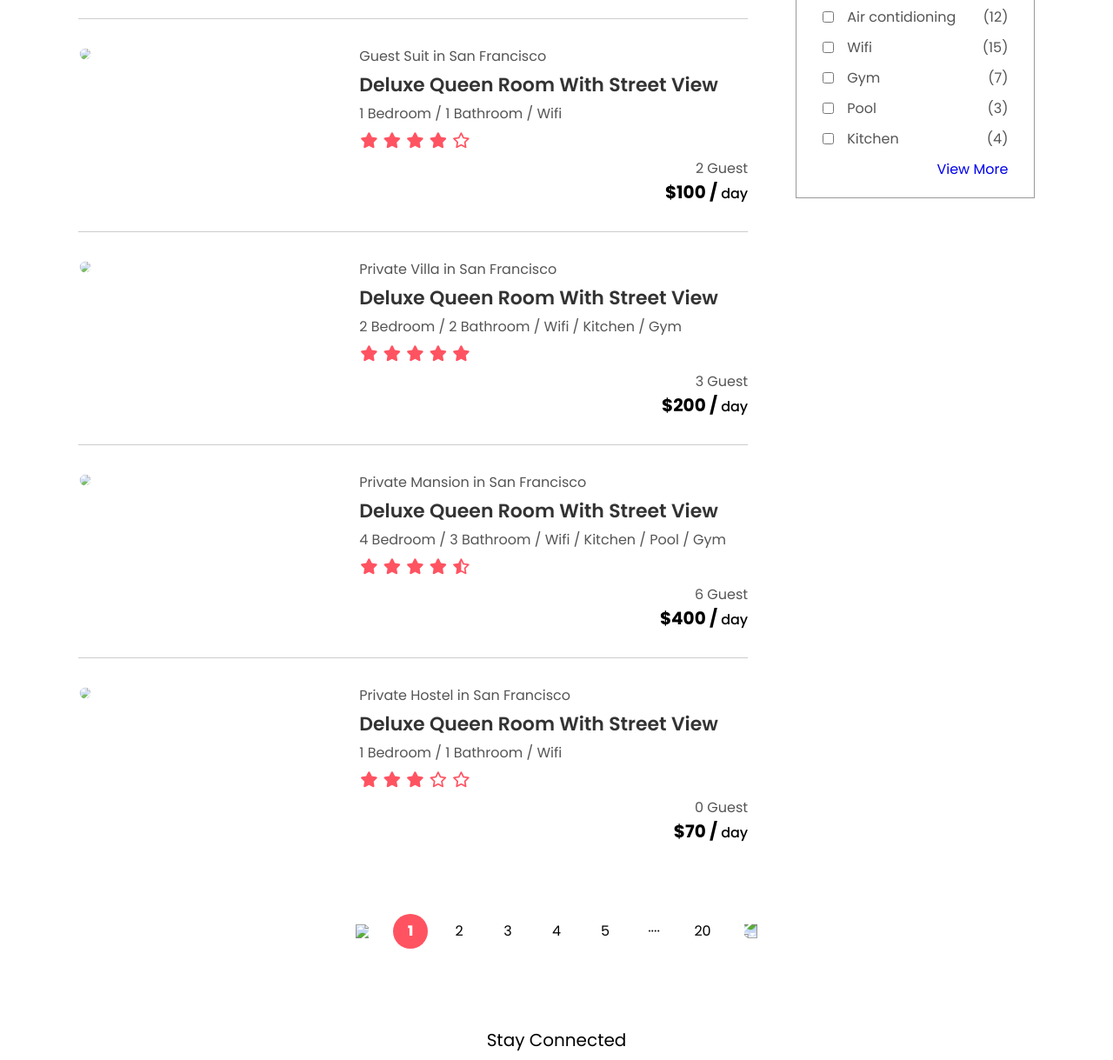
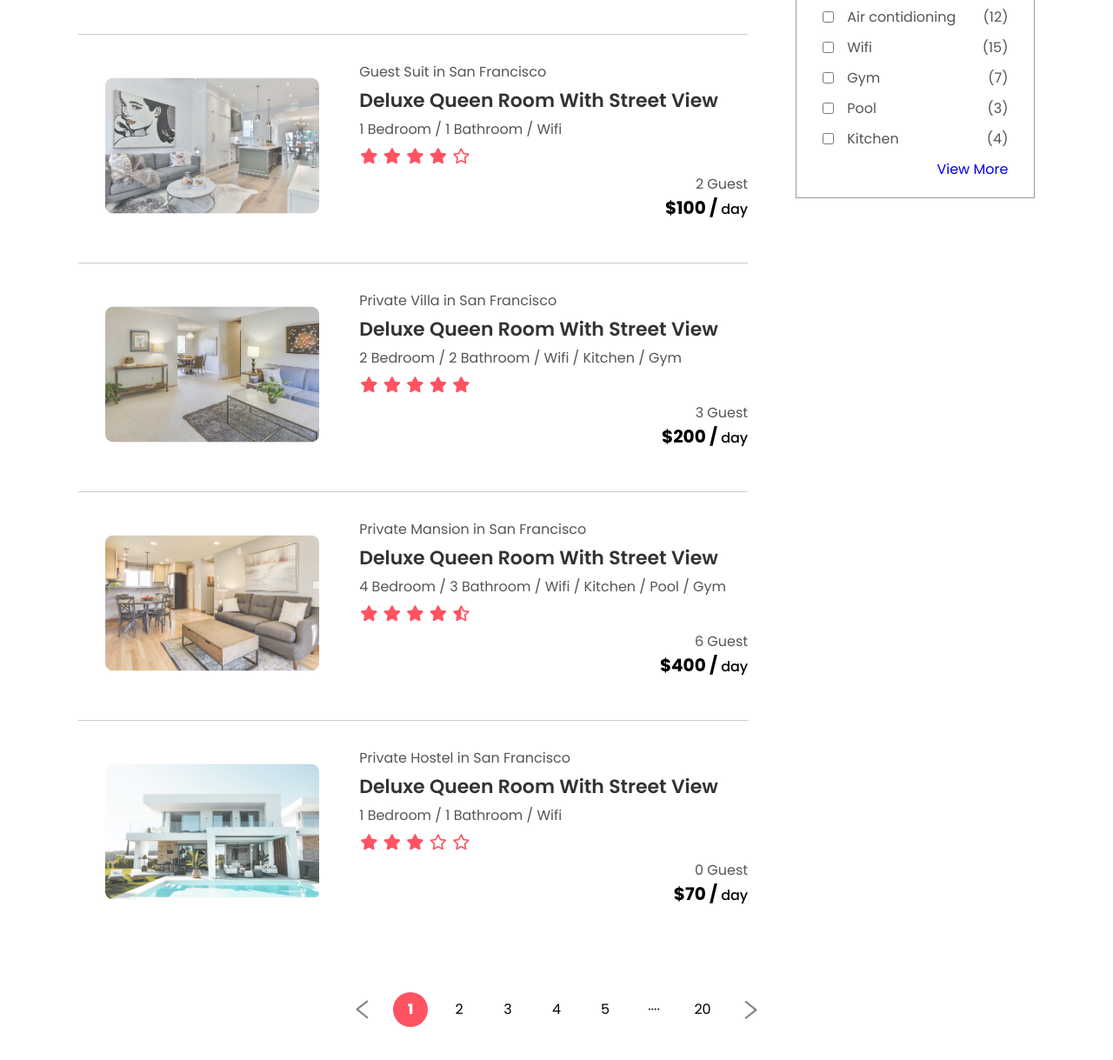
Before and after one commit to samsure13003/Staybnb-travel-website, a plain HTML site: page four.html in a window 1280 px wide. Shown: the part 462-1681 px from the top of the page at 87% size. Drawn offline with Linux system fonts and the light colour scheme.

Commit message:
Update four.html

```diff
--- a/four.html
+++ b/four.html
@@ -13,7 +13,7 @@
 </head>
 <body>
     <nav id="navBar" class="navbar-white">
-        <img src="staybnb/images/logo-red.png" class="logo">
+        <img src="logo-red.png" class="logo">
         <ul class="nav-links">
             <li><a href="#" class="active">Popular Places</a></li>
             <li><a href="#">Travel Outside</a></li>
@@ -29,7 +29,7 @@
                 <h1>Recommanded Places In San Francisco</h1>
                 <div class="house">
                     <div class="house-img">
-                        <img src="staybnb/images/image-s1.png">
+                        <img src="image-s1.png">
                     </div>
                     <div class="house-info">
                         <p>Private Villa in San Francisco</p>
@@ -48,7 +48,7 @@
                 </div>
                 <div class="house">
                     <div class="house-img">
-                        <img src="staybnb/images/image-s2.png">
+                        <img src="image-s2.png">
                     </div>
                     <div class="house-info">
                         <p>Guest Suit in San Francisco</p>
@@ -67,7 +67,7 @@
                 </div>
                 <div class="house">
                     <div class="house-img">
-                        <img src="staybnb/images/image-s3.png">
+                        <img src="image-s3.png">
                     </div>
                     <div class="house-info">
                         <p>Private Villa in San Francisco</p>
@@ -86,7 +86,7 @@
                 </div>
                 <div class="house">
                     <div class="house-img">
-                        <img src="staybnb/images/image-s4.png">
+                        <img src="image-s4.png">
                     </div>
                     <div class="house-info">
                         <p>Private Mansion in San Francisco</p>
@@ -105,7 +105,7 @@
                 </div>
                 <div class="house">
                     <div class="house-img">
-                        <img src="staybnb/images/image-s5.png">
+                        <img src="image-s5.png">
                     </div>
                     <div class="house-info">
                         <p>Private Hostel in San Francisco</p>
@@ -163,7 +163,7 @@
         </div>
 
         <div class="pagination">
-            <img src="staybnb/images/arrow.png">
+            <img src="arrow.png">
             <span class="ffi"><p>1</p></span>
             <span>2</span>
             <span>3</span>
@@ -171,7 +171,7 @@
             <span>5</span>
             <span>&middot;&middot;&middot;&middot;</span>
             <span>20</span>
-            <img src="staybnb/images/arrow.png" class="right-arrow">
+            <img src="arrow.png" class="right-arrow">
         </div>
 
         <div class="footer">
```
